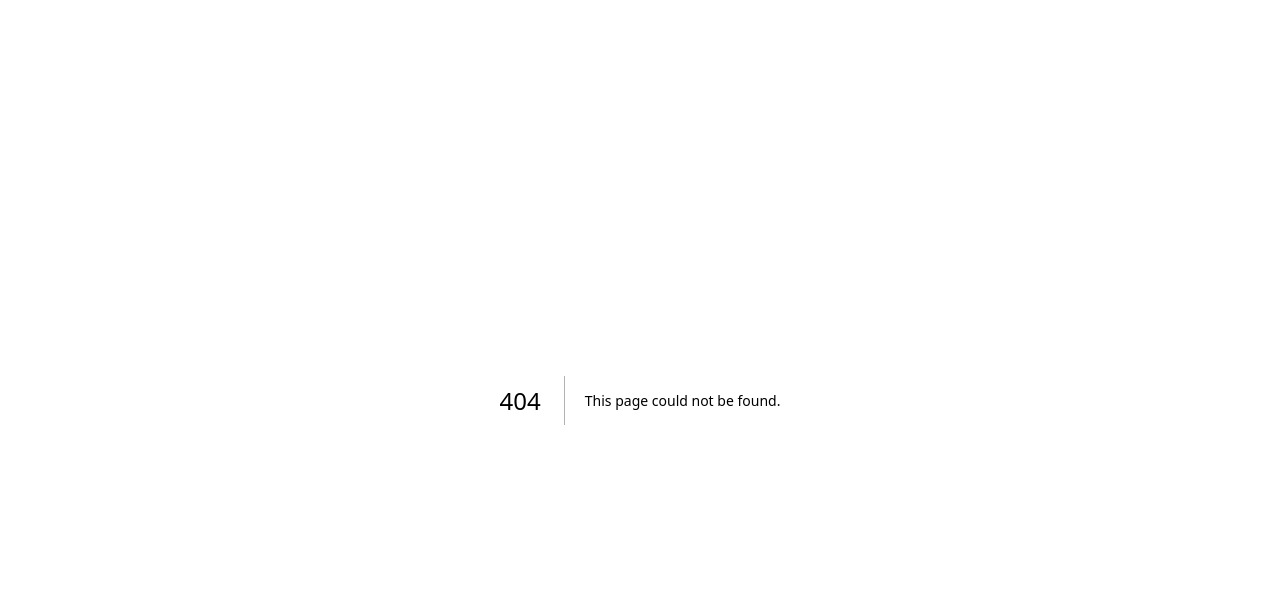
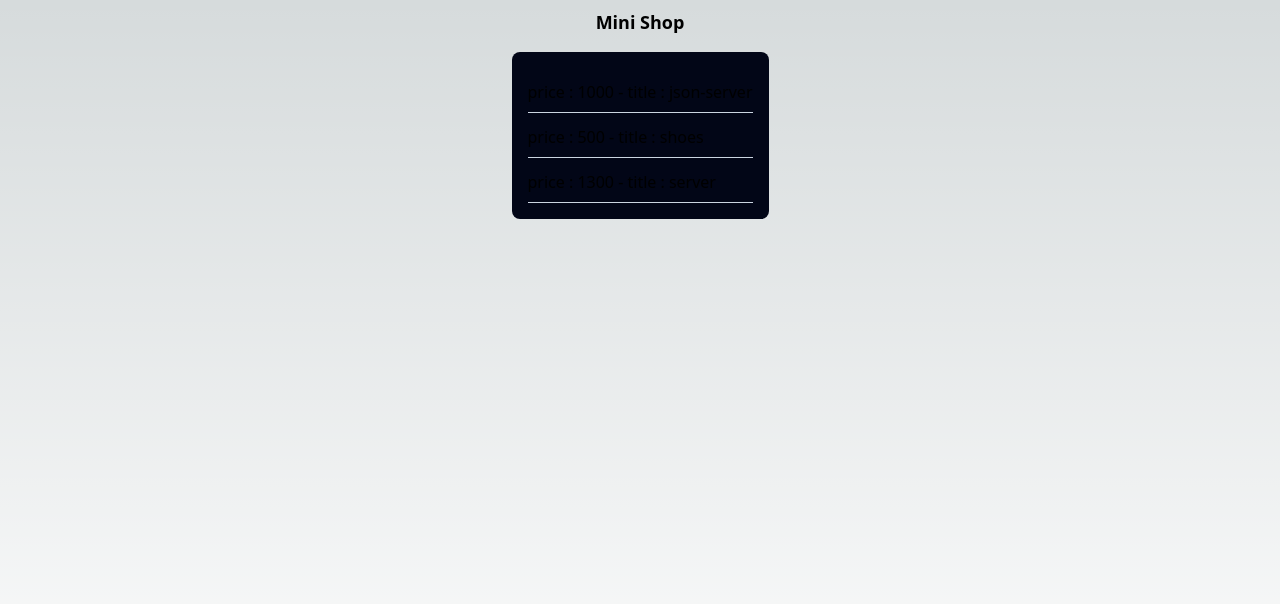
Before and after one commit to IsAmirMmd/next-with-me, a Next.js app in the folder second/: page /products in a window 1280 px wide. Before the commit this address had no page. Shown: the top 604 px of the page. Built offline with nearby package versions, Linux system fonts and the light colour scheme; data requests are answered from the project's data file.

Commit message:
13. new page created for ISR(step 1)

```diff
--- /dev/null
+++ b/second/db.json
@@ -0,0 +1,19 @@
+{
+  "products": [
+    {
+      "id": 1,
+      "title": "json-server",
+      "price": "1000"
+    },
+    {
+      "id": 2,
+      "title": "shoes",
+      "price": "500"
+    },
+    {
+      "id": 3,
+      "title": "server",
+      "price": "1300"
+    }
+  ]
+}
--- a/second/package.json
+++ b/second/package.json
@@ -6,10 +6,12 @@
     "dev": "next dev",
     "build": "next build",
     "start": "next start",
-    "lint": "next lint"
+    "lint": "next lint",
+    "server": "json-server db.json --p 4000 --watch"
   },
   "dependencies": {
     "axios": "^1.5.1",
+    "json-server": "^0.17.4",
     "next": "13.5.4",
     "react": "^18",
     "react-dom": "^18"
--- /dev/null
+++ b/second/pages/products/[id].tsx
@@ -0,0 +1,59 @@
+import axios from "axios";
+import { GetStaticPropsContext } from "next";
+import { useRouter } from "next/router";
+
+//? define type for episode data
+interface ItemStatus {
+  product: {
+    id: number;
+    title: string;
+    price: string;
+  };
+}
+
+//? get episode from ssr in dynamic route
+const Product = ({ product }: ItemStatus) => {
+  // !we use loading bar when fallback is "true"
+  const router = useRouter();
+  if (router.isFallback) return <p>loading</p>;
+
+  return (
+    <div className="absolute w-fit top-1/2 left-1/2 -translate-x-1/2 -translate-y-1/2 p-4 bg-slate-950 rounded-lg">
+      <p>id : {product.id}</p>
+      <p>title : {product.title}</p>
+      <p>price : {product.price}$</p>
+    </div>
+  );
+};
+
+export default Product;
+
+//! we use getStaticPaths in [this].tsx format
+export async function getStaticPaths() {
+  const { data } = await axios.get(`https://rickandmortyapi.com/api/episode`);
+  const paths = data.results.slice(0, 5).map((item: ItemStatus) => {
+    return {
+      params: { id: `${item.id}` },
+    };
+  });
+
+  return {
+    paths,
+    fallback: true,
+  };
+}
+
+//^ use this as we have in past commit for getting data in serverside(ssr)
+export async function getStaticProps(context: GetStaticPropsContext) {
+  const { params } = context;
+
+  const { data } = await axios.get(
+    `http://localhost:4000/products/${params?.id}`
+  );
+
+  return {
+    props: {
+      product: data,
+    },
+  };
+}
--- /dev/null
+++ b/second/pages/products/index.tsx
@@ -0,0 +1,44 @@
+import axios from "axios";
+import Link from "next/link";
+
+interface ItemIndexProps {
+  itemList: ItemStatus[];
+}
+
+interface ItemStatus {
+  id: number;
+  price: string;
+  title: string;
+}
+
+const ProductIndex = ({ itemList }: ItemIndexProps) => {
+  return (
+    <div className="w-full min-h-screen flex flex-col items-center pb-4">
+      <p className="text-lg font-bold text-center mb-4 mt-2">Mini Shop</p>
+      <section className="bg-slate-950 p-4 rounded-lg">
+        {itemList.map((item: ItemStatus) => {
+          return (
+            <div key={item.id} className="flex gap-2 items-center">
+              <p className="pb-2 border-b border-slate-300 w-full pt-3">
+                <Link href={`/products/${item.id}`}>
+                  price : {item.price} - title : {item.title}
+                </Link>
+              </p>
+            </div>
+          );
+        })}
+      </section>
+    </div>
+  );
+};
+
+export default ProductIndex;
+
+export async function getStaticProps() {
+  const { data } = await axios.get("http://localhost:4000/products");
+  return {
+    props: {
+      itemList: data,
+    },
+  };
+}
```
Also changed, not shown: 1 other file (tests, documents, lock files or other folders).
